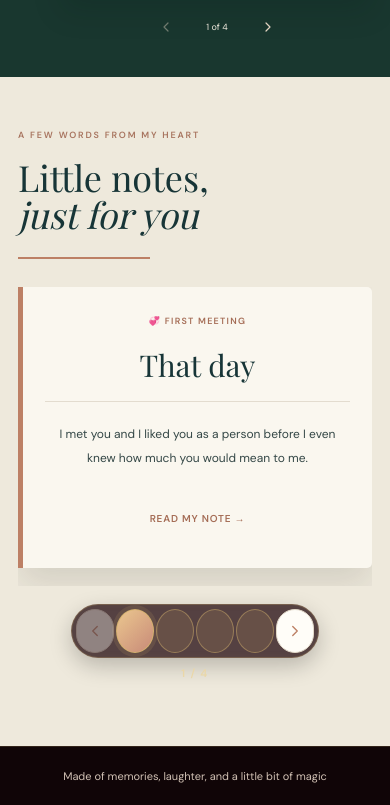
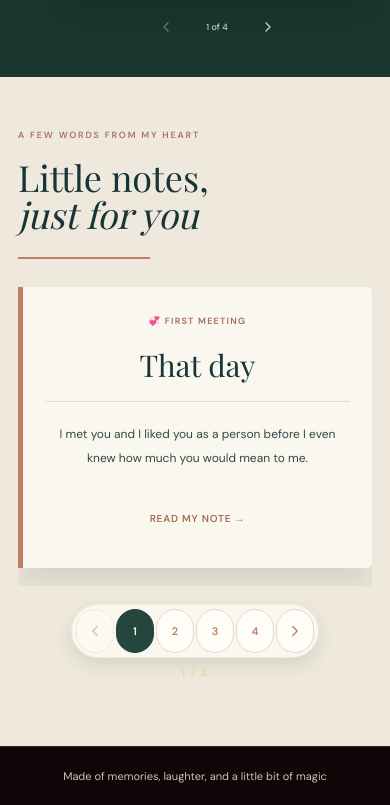
Before and after one commit to raghunathpradhaneice-cpu/Test, a plain HTML site: page for-you-always.html in a window 390 px wide. Shown: the part 2110-2915 px from the top of the page. Drawn offline with nearby package versions, Linux system fonts and the light colour scheme; a web font is replaced by a local one.

Commit message:
updated pagination icon1

```diff
--- a/for-you-always.html
+++ b/for-you-always.html
@@ -2225,61 +2225,18 @@ footer {
     }
 
     .note-pagination__controls {
-        display: inline-flex;
-        align-items: center;
-        justify-content: center;
-        gap: 10px;
-        width: fit-content;
-        padding: 6px 12px;
-        border: 1px solid rgba(211, 177, 109, .28);
-        border-radius: 999px;
-        background: rgba(31, 8, 13, .74);
-        box-shadow: 0 8px 22px rgba(0, 0, 0, .22), inset 0 0 10px rgba(211, 177, 109, .04);
+        gap: 4px;
+        padding: 4px 6px;
     }
 
     .note-pagination__pages {
-        display: flex;
-        align-items: center;
-        justify-content: center;
-        gap: 8px;
+        gap: 3px;
     }
 
     .note-pagination__button {
-        min-width: 42px;
-        min-height: 42px;
-        padding: 0 12px;
-    }
-
-    .note-pagination__page {
-        min-width: 10px;
-        min-height: 10px;
-        width: 10px;
-        height: 10px;
-        padding: 0;
-        border: 1px solid rgba(211, 177, 109, .46);
-        border-radius: 50%;
-        background: rgba(211, 177, 109, .14);
-        color: transparent;
-        font-size: 0;
-        line-height: 0;
-        box-shadow: none;
-    }
-
-    .note-pagination__button:hover:not(:disabled) {
-        transform: none;
-        box-shadow: none;
-    }
-
-    .note-pagination__button:disabled {
-        opacity: .35;
-    }
-
-    .note-pagination__page[aria-current="page"] {
-        width: 12px;
-        height: 12px;
-        border-color: rgba(211, 177, 109, .9);
-        background: linear-gradient(135deg, #ebc78f, #c88a78);
-        box-shadow: 0 0 0 4px rgba(211, 177, 109, .12);
+        min-width: 32px;
+        min-height: 44px;
+        padding: 0 6px;
     }
 
     .note-pagination__status {
@@ -3666,7 +3623,7 @@ footer {
       const pageButton = document.createElement('button');
       pageButton.className = 'note-pagination__button note-pagination__page';
       pageButton.type = 'button';
-      pageButton.textContent = '';
+      pageButton.textContent = String(pageIndex + 1);
       pageButton.setAttribute('aria-label', `Show note ${pageIndex + 1}`);
       if (pageIndex === currentNotesPage) {
         pageButton.setAttribute('aria-current', 'page');
```
